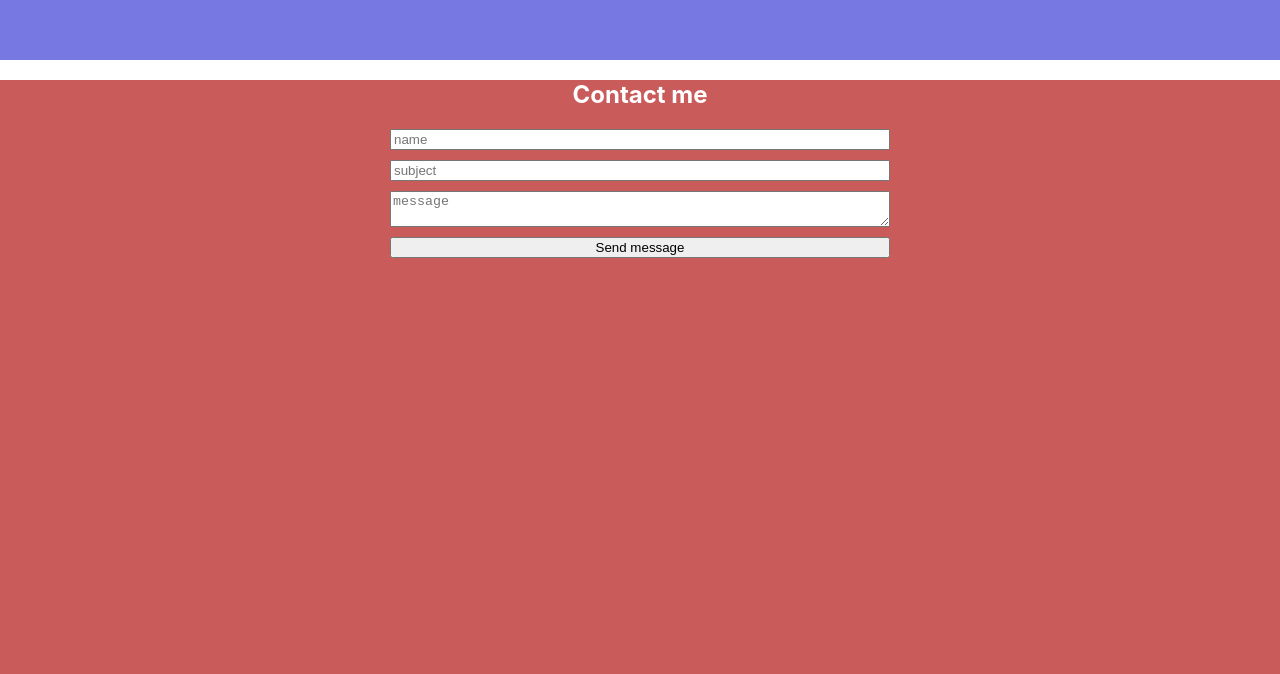
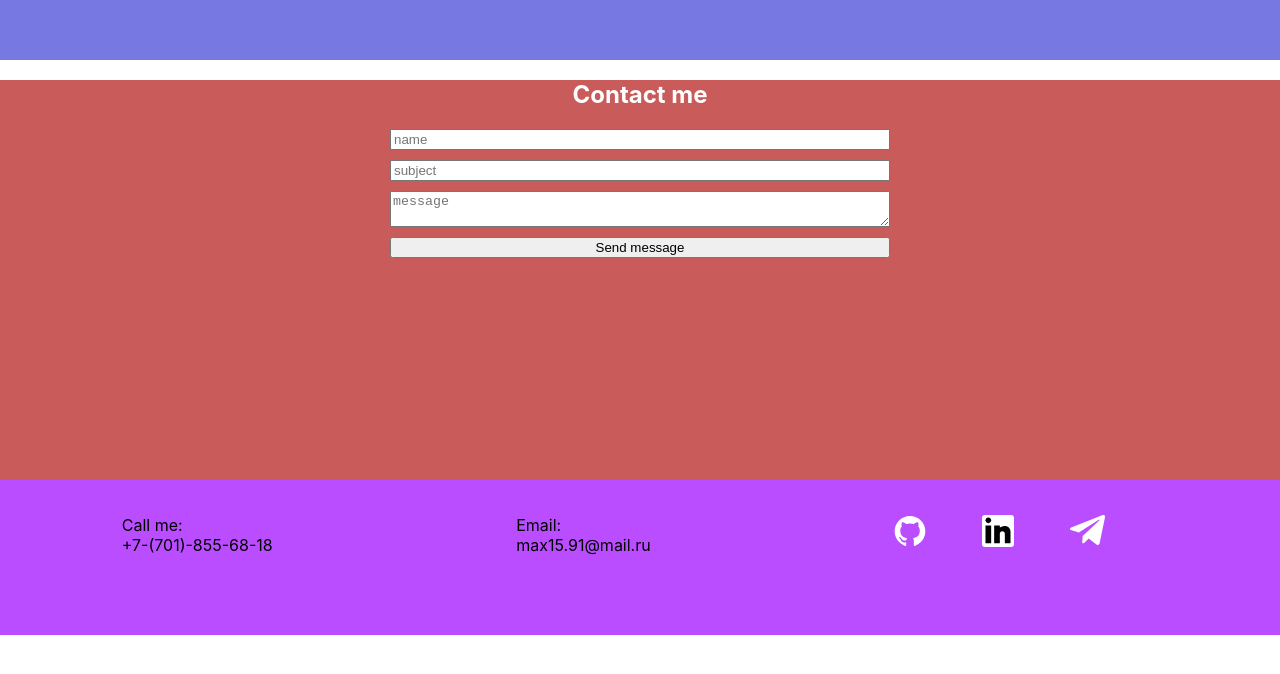
Before and after one commit to MaximChizhevskiy/my-portfolio, a React app: page / in a window 1280 px wide. Shown: the part 2472-3146 px from the top of the page. After the commit the page ends 3107 px from the top, so only its background shows below. Built offline with nearby package versions, Linux system fonts and the light colour scheme.

Commit message:
Footer draft

```diff
--- a/src/App.tsx
+++ b/src/App.tsx
@@ -5,6 +5,7 @@ import styled from "styled-components";
 import {Skills} from "./layout/section/skills/Skills";
 import {Projects} from "./layout/section/projects/Projects";
 import {Contact} from "./layout/section/contacts/Contacts";
+import {Footer} from "./layout/footer/Footer";
 
 
 function App() {
@@ -15,6 +16,7 @@ function App() {
             <Skills/>
             <Projects/>
             <Contact/>
+            <Footer/>
         </div>
     );
 }
--- /dev/null
+++ b/src/layout/footer/Footer.tsx
@@ -0,0 +1,40 @@
+import React from 'react';
+import styled from "styled-components";
+import {SocialsIcons} from "../../components/socialsIcons/SocialsIcons";
+import {FlexWrapper} from "../../components/FlexWrapper";
+
+export const Footer = () => {
+    return (
+        <StyledFooter>
+            <FlexWrapper justify={"space-around"} align-items={"center"}>
+            <FhoneBlock>
+                <Text>Call me:</Text>
+                <Text>+7-(701)-855-68-18</Text>
+            </FhoneBlock>
+            <MailBlock>
+                <Text>Email:</Text>
+                <Text>max15.91@mail.ru</Text>
+            </MailBlock>
+            <SocialsIcons/>
+            </FlexWrapper>
+        </StyledFooter>
+    );
+};
+
+const StyledFooter = styled.footer`
+  height: 15vh;
+  background-color: #b94dff;
+  padding-top: 35px;
+
+`
+
+const FhoneBlock = styled.footer`
+
+`
+
+const MailBlock = styled.footer`
+
+`
+const Text = styled.p`
+  margin: 0 auto;
+`
--- a/src/layout/section/contacts/Contacts.tsx
+++ b/src/layout/section/contacts/Contacts.tsx
@@ -18,7 +18,7 @@ export const Contact = () => {
 };
 
 const StyledContacts = styled.section`
-  height: 100vh;
+  height: 50vh;
   background-color: #ca5b5b;
 `
 
```
